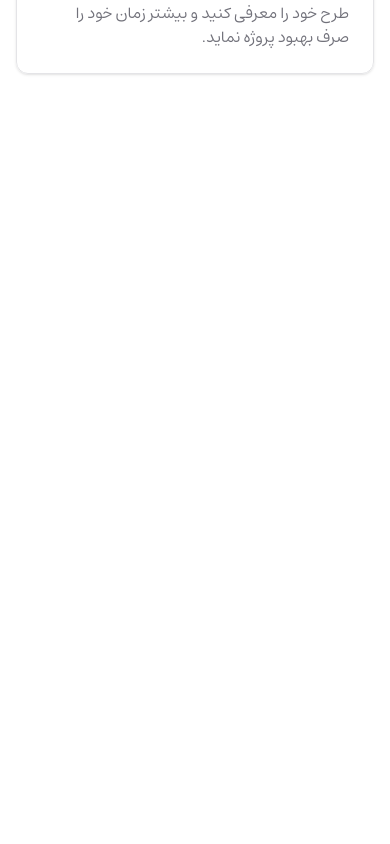
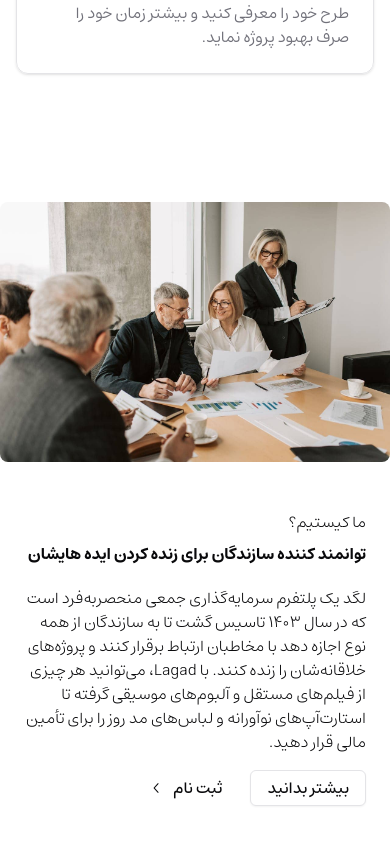
Before and after one commit to Amir-A-M/lagad, a Next.js app: page / in a window 390 px wide. Shown: the part 2205-3049 px from the top of the page. Before the commit the page ends 2279 px from the top, so only its background shows below. Built offline with nearby package versions, Linux system fonts and the light colour scheme; what tailwindcss-fluid-type would draw is missing.

Commit message:
Added: About to Home page

```diff
--- a/src/app/page.js
+++ b/src/app/page.js
@@ -1,3 +1,4 @@
+import About from "@/components/about/about";
 import { Features } from "@/components/features/features";
 import Hero from "@/components/hero/hero";
 
@@ -6,6 +7,7 @@ export default function Home() {
     <main>
       <Hero />
       <Features />
+      <About />
     </main>
   );
 }
--- /dev/null
+++ b/src/components/about/about.jsx
@@ -0,0 +1,46 @@
+import Image from "next/image";
+import React from "react";
+import { Button } from "../ui/button";
+import Link from "next/link";
+import { ChevronLeftIcon } from "@radix-ui/react-icons";
+
+export default function About() {
+  return (
+    <section className="container px-0 lg:px-14 my-32 grid md:grid-cols-2 items-center gap-12">
+      <div>
+        <Image
+          className="rounded-lg"
+          src="/img/about/our-team.jpg"
+          alt=""
+          width={750}
+          height={500}
+          loading="lazy"
+        />
+      </div>
+      <div className="px-6 md:px-0">
+        <p className="text-sm font-light">ما کیستیم؟</p>
+        <h2 className="text-2xl text-balance font-bold mt-2">
+          توانمند کننده سازندگان برای زنده کردن ایده هایشان
+        </h2>
+        <p className="text-sm font-light text-balance mt-5">
+          لگد یک پلتفرم سرمایه‌گذاری جمعی منحصربه‌فرد است که در سال 1403 تاسیس
+          گشت تا به سازندگان از همه نوع اجازه دهد با مخاطبان ارتباط برقرار کنند
+          و پروژه‌های خلاقانه‌شان را زنده کنند. با Lagad، می‌توانید هر چیزی از
+          فیلم‌های مستقل و آلبوم‌های موسیقی گرفته تا استارت‌آپ‌های نوآورانه و
+          لباس‌های مد روز را برای تأمین مالی قرار دهید.
+        </p>
+        <div className="flex gap-3 pt-4">
+          <Button asChild variant="outline">
+            <Link href="/about">بیشتر بدانید</Link>
+          </Button>
+          <Button asChild variant="link">
+            <Link href="/signup" className="text-foreground group">
+              ثبت نام
+              <ChevronLeftIcon className="h-4 w-4 ms-2 transition-transform relative group-hover:-translate-x-1" />
+            </Link>
+          </Button>
+        </div>
+      </div>
+    </section>
+  );
+}
```
Also changed, not shown: public/img/about/our-team.jpg (added).
